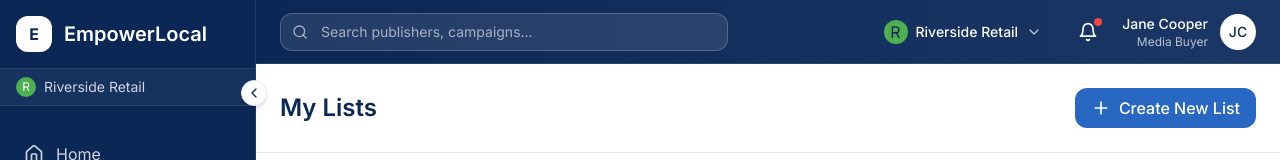
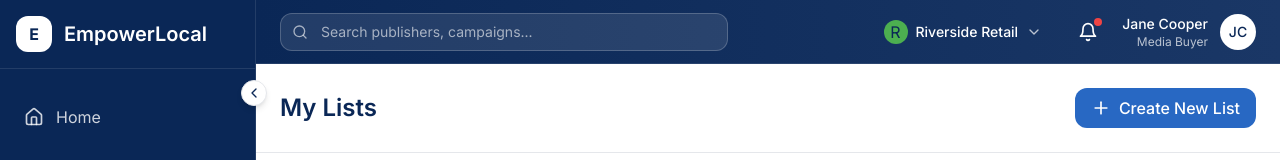
Before and after one commit to nesaplay/agency-campaign-demo, a React (Vite) app: page /lists in a window 1280 px wide. Shown: the top 160 px of the page. Built offline with nearby package versions, Linux system fonts and the light colour scheme.

Commit message:
Remove brand name indicator
Remove the brand name indicator from the left-hand navigation sidebar.  This indicator appeared below the EmpowerLocal logo.

```diff
--- a/src/components/layout/Sidebar.tsx
+++ b/src/components/layout/Sidebar.tsx
@@ -1,4 +1,3 @@
-
 import React from 'react';
 import { Home, Bot, BarChart3, Settings, LineChart, ChevronLeft, MapPin, ListChecks, Briefcase } from 'lucide-react';
 import { cn } from '@/lib/utils';
@@ -69,21 +68,6 @@ const Sidebar: React.FC = () => {
         </div>
       </div>
 
-      {/* Active Brand Indicator */}
-      {activeBrand && !collapsed && (
-        <div className="px-4 py-2 border-b border-white/10 bg-white/5">
-          <div className="flex items-center gap-2">
-            <div
-              className="h-5 w-5 rounded-full flex items-center justify-center text-white text-xs"
-              style={{ backgroundColor: activeBrand.color }}
-            >
-              {activeBrand.name.charAt(0)}
-            </div>
-            <span className="text-sm text-white/80">{activeBrand.name}</span>
-          </div>
-        </div>
-      )}
-
       {/* Navigation Links */}
       <nav className="flex-1 py-6 bg-empowerlocal-navy">
         <ul className="space-y-1 px-2">
```
